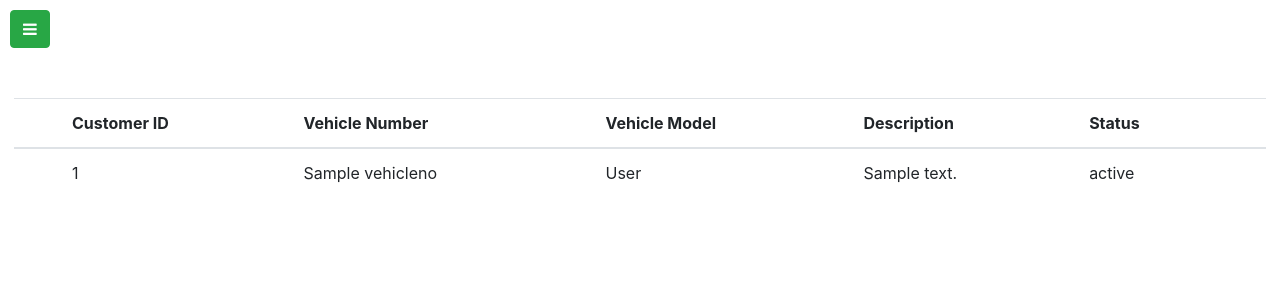
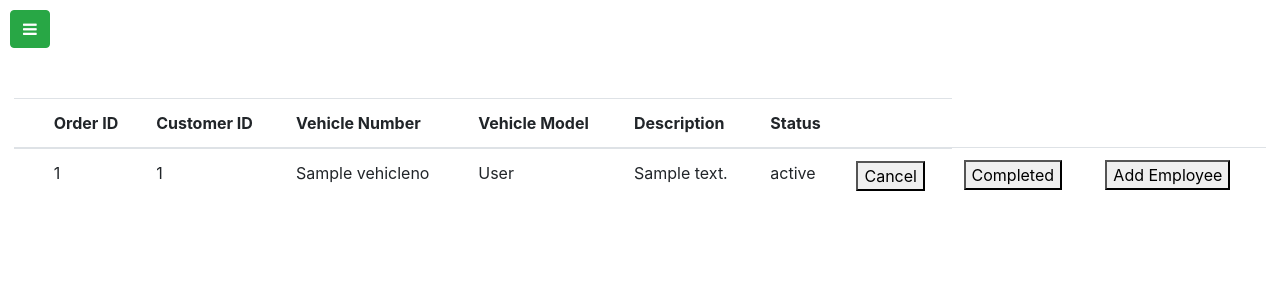
Before and after one commit to Berjin/Blitz, a Django app: template templates/orders.html in a window 1280 px wide. Shown: the part 65-365 px from the top of the page. Run offline with Django 3.2, Linux system fonts and the light colour scheme; the template is opened without the code that fills it: most values are stand-ins (such as "Sample title", 1, 10 or a date in 2020); some libraries are stand-ins or nearby versions.

Commit message:
admin order

```diff
--- a/templates/customer_login.html
+++ b/templates/customer_login.html
@@ -1,3 +1,6 @@
+
+</body>
+</html>
 {% load static %}
 <!DOCTYPE html>
 <html lang="en">
@@ -5,7 +8,7 @@
     <meta charset="UTF-8">
     <meta name="viewport" content="width=device-width, initial-scale=1.0">
     <title>Login</title>
-    <link rel="shortcut icon" href="{% static 'images/blitz.jpeg' %}" type="image/x-icon">
+    <link rel="shortcut icon" href="{% static 'images/logo.png' %}" type="image/x-icon">
     <link rel="stylesheet" href="https://maxcdn.bootstrapcdn.com/bootstrap/4.5.0/css/bootstrap.min.css">
     <link rel="stylesheet" href="https://cdnjs.cloudflare.com/ajax/libs/font-awesome/4.7.0/css/font-awesome.min.css">
     <link rel="stylesheet" href="{% static 'styles/login.css' %}">
--- a/templates/orders.html
+++ b/templates/orders.html
@@ -9,6 +9,7 @@
         <thead>
           <tr>
             <th scope="col"></th>
+            <th scope="col">Order ID</th>
             <th scope="col">Customer ID</th>
             <th scope="col">Vehicle Number</th>
             <th scope="col">Vehicle Model</th>
@@ -20,22 +21,29 @@
         <tbody>
             {% for order in orders %}
           <tr>
+
             <th scope="row"></th>
+            <td >{{ order.oid }}</td>
             <td>{{ order.cid }}</td>
             <td>{{ order.vehicleno }}</td>
             <td>{{ order.modelname }}</td>
             <td>{{ order.description }}</td>
             <td>{{ order.status}}</td>
-            <!-- <form action="/admindashboard" method=POST>{% csrf_token %}
+
             <td>
-                <button id="cancel" name='cancel' value='cancel' type="submit">Cancel</button>
+
+              <form action="/admindashboard" method=POST  >{% csrf_token %}
+
+                <input id="text" type="text" name="oid" value={{order.oid}} hidden>
+
+                <button id="cancel" name='button' value="cancel" type="submit">Cancel</button>
             </td>
             <td>
-                <button id="completed" name='completed' value='completed' type="submit">Completed</button>
+                <button id="completed" name='button' value='completed' type="submit">Completed</button>
             <td>
-                <button id="addemployee" name='addemployee' value='addemployee' type="submit">Add Employee</button>
+                <button id="addemployee" name='button' value='addemployee' type="submit">Add Employee</button>
             </td>
-        </form> -->
+        </form>
           </tr>
           {% endfor %}
 
```
Also changed, not shown: Accounts/views.py (+18 -14 lines).
